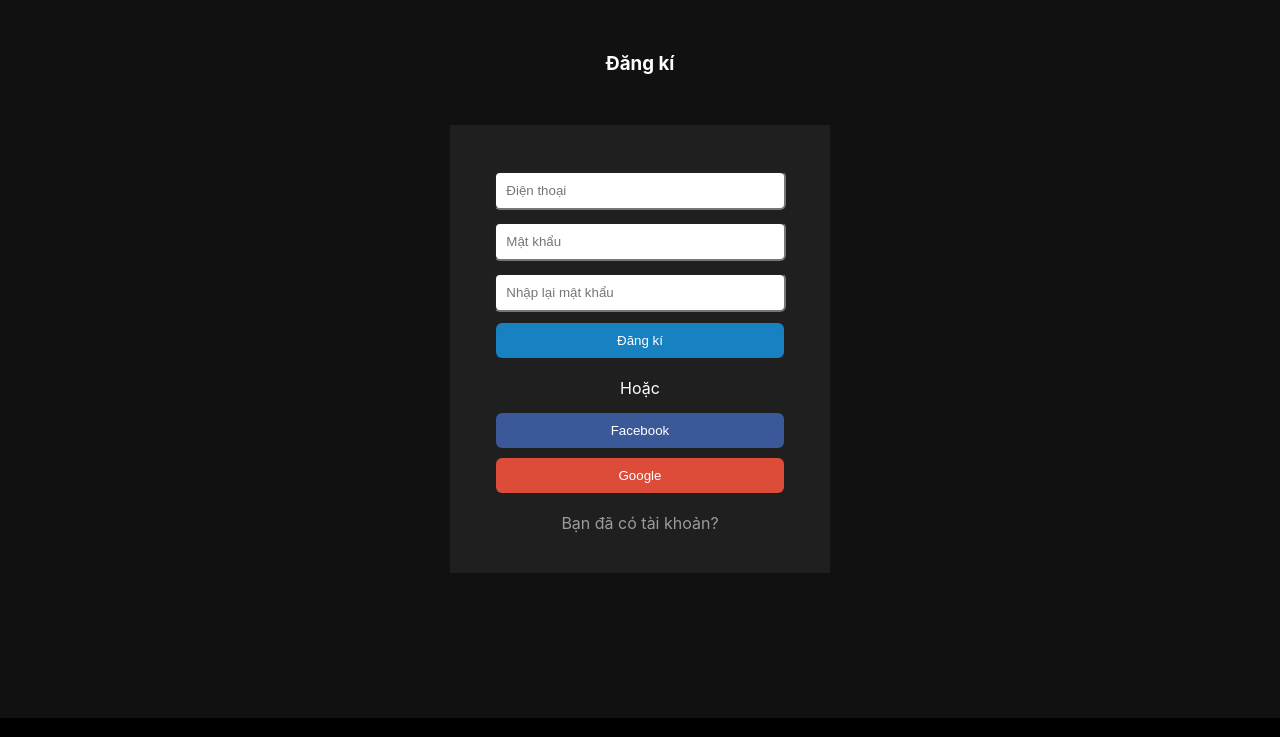
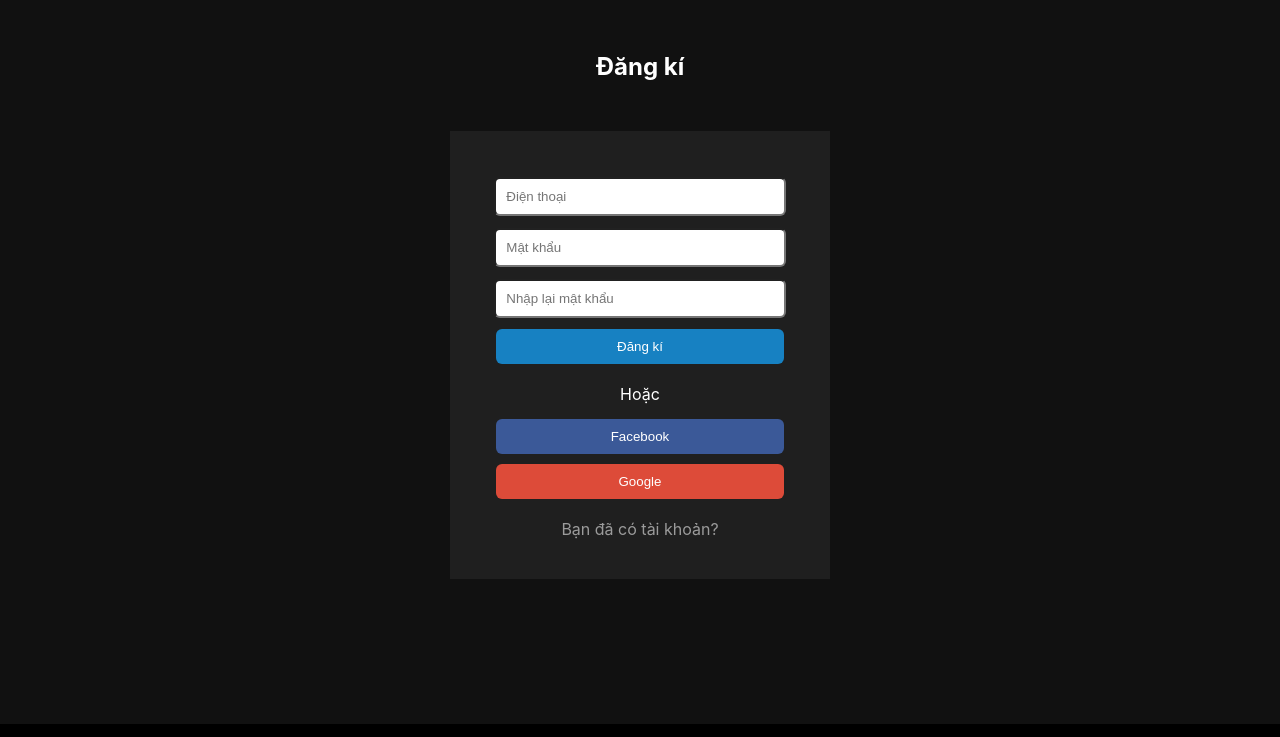
Before and after one commit to 1m93/UIdesign, a plain HTML site: page SignUp.html in a window 1280 px wide. Shown: the part 63-800 px from the top of the page. Drawn offline with nearby package versions, Linux system fonts and the light colour scheme.

Commit message:
Chỉnh sửa

```diff
--- a/SignUp.html
+++ b/SignUp.html
@@ -67,7 +67,7 @@
 
                 <div class="login">
                     <div class="login-title">
-                        <h3>Đăng kí</h3>
+                        <h2>Đăng kí</h2>
                     </div>
                     <div class="inner">
                         <div class="form-group">
```
